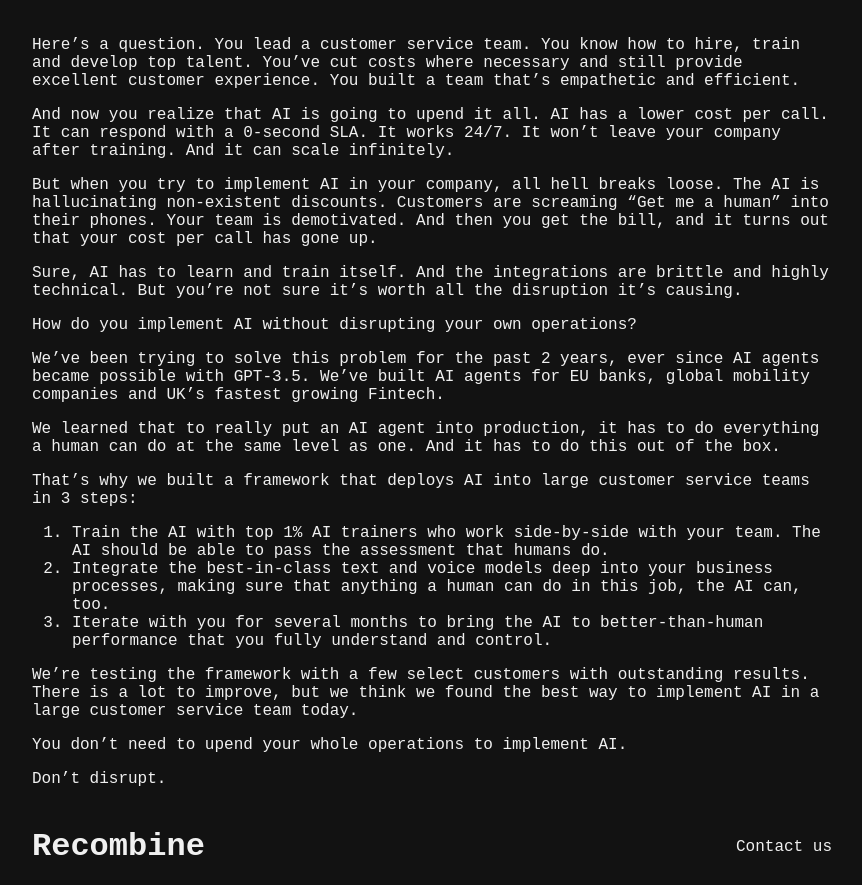
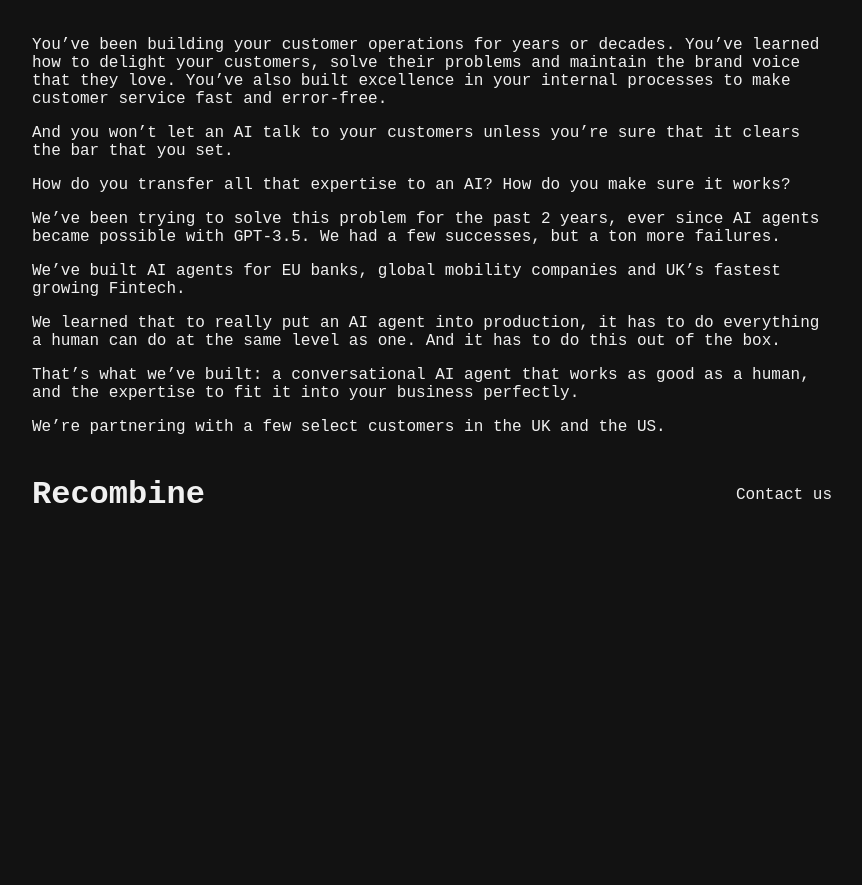
Before and after one commit to recombine-ai/getbuilt-ai.github.io, a plain HTML site: page index.html in a window 1280 px wide. Shown: the whole page, without its empty margins (208-1070 px from the left). After the commit the page ends 800 px from the top, so only its background shows below. Drawn offline with Linux system fonts and the light colour scheme.

Commit message:
Update index.html

```diff
--- a/index.html
+++ b/index.html
@@ -46,33 +46,21 @@
 </head>
 <body>
     <div class="container">
-        <p>Here’s a question. You lead a customer service team. You know how to hire, train and develop top talent. You’ve cut costs where necessary and still provide excellent customer experience. You built a team that’s empathetic and efficient.</p>
+        <p>You’ve been building your customer operations for years or decades. You’ve learned how to delight your customers, solve their problems and maintain the brand voice that they love. You’ve also built excellence in your internal processes to make customer service fast and error-free.</p>
 
-        <p>And now you realize that AI is going to upend it all. AI has a lower cost per call. It can respond with a 0-second SLA. It works 24/7. It won’t leave your company after training. And it can scale infinitely.</p>
+        <p>And you won’t let an AI talk to your customers unless you’re sure that it clears the bar that you set.</p>
 
-        <p>But when you try to implement AI in your company, all hell breaks loose. The AI is hallucinating non-existent discounts. Customers are screaming “Get me a human” into their phones. Your team is demotivated. And then you get the bill, and it turns out that your cost per call has gone up.</p>
+        <p>How do you transfer all that expertise to an AI? How do you make sure it works?</p>
 
-        <p>Sure, AI has to learn and train itself. And the integrations are brittle and highly technical. But you’re not sure it’s worth all the disruption it’s causing.</p>
+        <p>We’ve been trying to solve this problem for the past 2 years, ever since AI agents became possible with GPT-3.5. We had a few successes, but a ton more failures.</p>
 
-        <p>How do you implement AI without disrupting your own operations?</p>
-
-        <p>We’ve been trying to solve this problem for the past 2 years, ever since AI agents became possible with GPT-3.5. We’ve built AI agents for EU banks, global mobility companies and UK’s fastest growing Fintech.</p>
+        <p>We’ve built AI agents for EU banks, global mobility companies and UK’s fastest growing Fintech.</p>
 
         <p>We learned that to really put an AI agent into production, it has to do everything a human can do at the same level as one. And it has to do this out of the box.</p>
 
-        <p>That’s why we built a framework that deploys AI into large customer service teams in 3 steps:</p>
+        <p>That’s what we’ve built: a conversational AI agent that works as good as a human, and the expertise to fit it into your business perfectly.</p>
 
-        <ol>
-            <li>Train the AI with top 1% AI trainers who work side-by-side with your team. The AI should be able to pass the assessment that humans do.</li>
-            <li>Integrate the best-in-class text and voice models deep into your business processes, making sure that anything a human can do in this job, the AI can, too.</li>
-            <li>Iterate with you for several months to bring the AI to better-than-human performance that you fully understand and control.</li>
-        </ol>
-
-        <p>We’re testing the framework with a few select customers with outstanding results. There is a lot to improve, but we think we found the best way to implement AI in a large customer service team today.</p>
-
-        <p>You don’t need to upend your whole operations to implement AI.</p>
-
-        <p>Don’t disrupt.</p>
+        <p>We’re partnering with a few select customers in the UK and the US.</p>
 
         <div class="footer">
             <div class="logo">Recombine</div>
```
